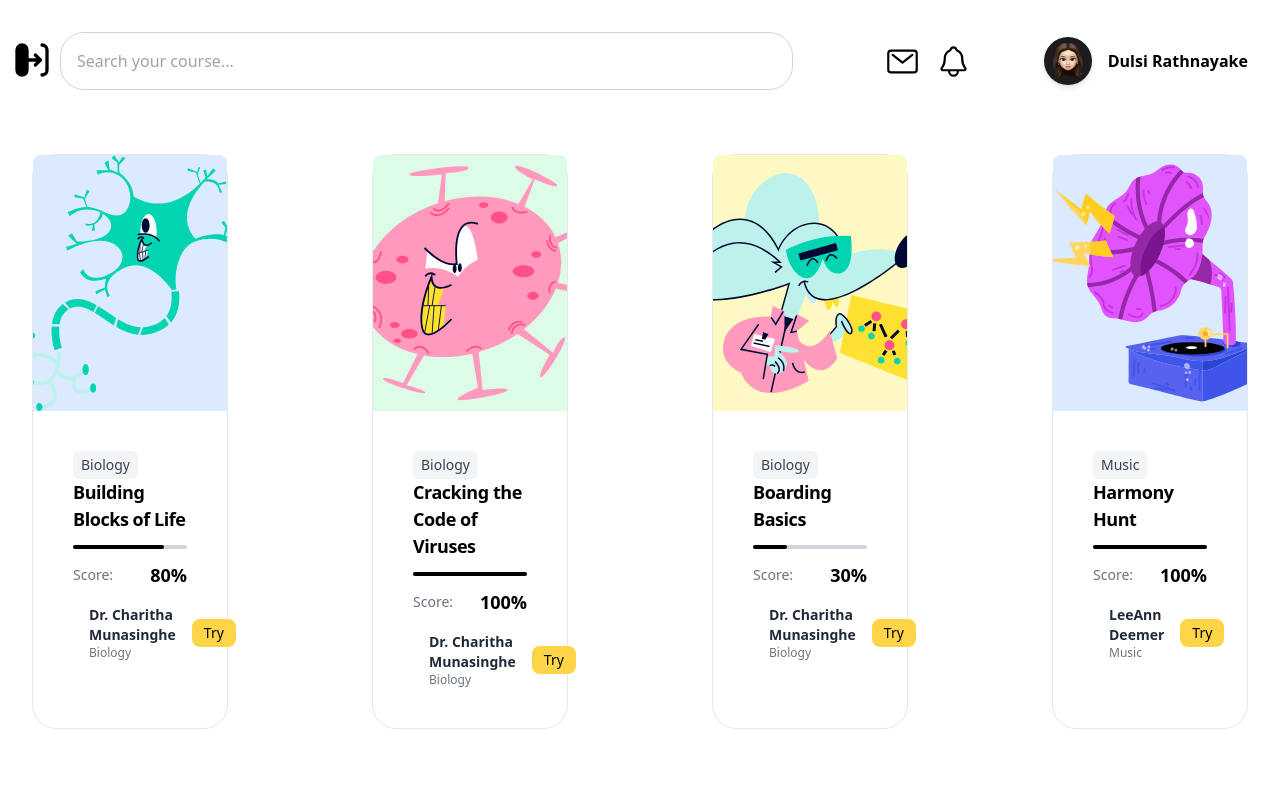
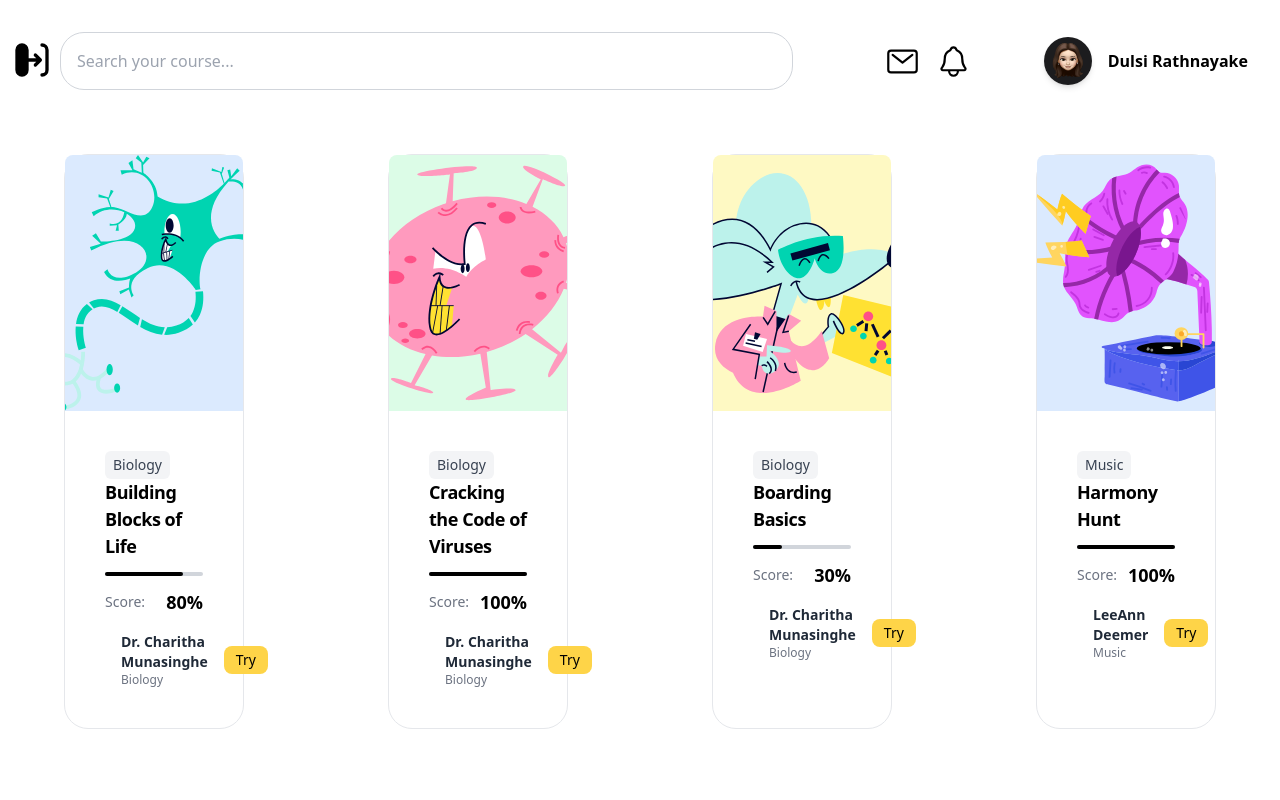
Before and after one commit to Webminds-designs/NeverMindsWeb, a React (Vite) app in the folder frontend/: page /favourites in a window 1280 px wide. Shown: the top 800 px of the page. Built offline with nearby package versions, Linux system fonts and the light colour scheme.

Commit message:
Style Favourites component Grid layout Padding and Changed

```diff
--- a/frontend/src/components/Favourites.jsx
+++ b/frontend/src/components/Favourites.jsx
@@ -142,7 +142,7 @@
         {quizCardData.length === 0 ? (
           <p className="text-center text-gray-600">No quizzes to display</p>
         ) : (
-          <div className="grid grid-cols-1 sm:grid-cols-2 md:grid-cols-4 gap-36">
+          <div className="grid grid-cols-1 sm:grid-cols-2 md:grid-cols-4 gap-36 px-8">
             {quizCardData.map((quiz, index) => (
               <QuizCard
                 key={index}
```
